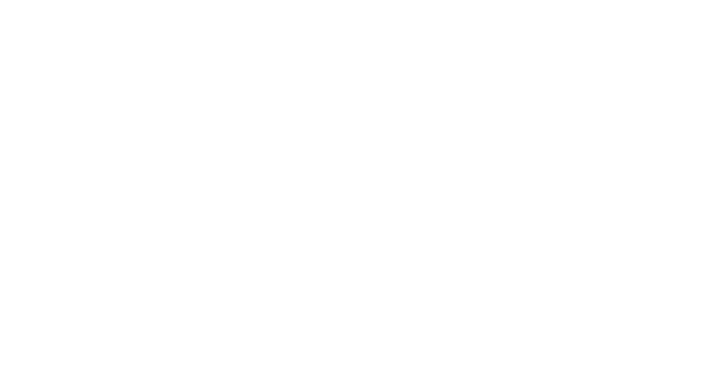
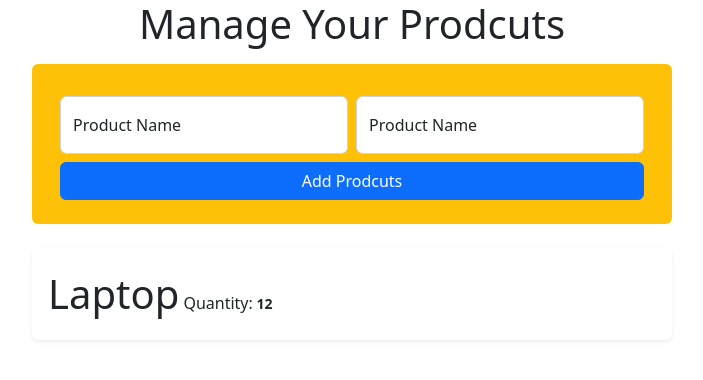
Before and after one commit to dev-parthive/Manage_your_product, a plain HTML site: page index.html in a window 1280 px wide. Shown: the whole page, without its empty margins (288-991 px from the left). Drawn offline with nearby package versions, Linux system fonts and the light colour scheme.

Commit message:
UI design complete

```diff
--- a/index.html
+++ b/index.html
@@ -5,8 +5,51 @@
     <meta http-equiv="X-UA-Compatible" content="IE=edge">
     <meta name="viewport" content="width=device-width, initial-scale=1.0">
     <title>Manage your prodcut</title>
+    <!-- bootstrap cdn link  -->
+    <link rel="stylesheet" href="https://cdn.jsdelivr.net/npm/bootstrap@5.2.1/dist/css/bootstrap.min.css
+    ">
 </head>
 <body>
+    <h1 class="text-center mb-4">Manage Your Prodcuts </h1>
+
+    <!-- product add form  -->
+    <div class="row g-2 bg-warning p-4 mb-4 w-50 mx-auto rounded">
+        <div class="col-md">
+            <!-- akane bootstrap er floating label user kora hoyce  -->
+            <div class="form-floating">
+                <input type="email" class="form-control" id="product-name"
+                    placeholder="Product Name">
+                <label for="product-name">Product Name</label>
+            </div>
+        </div>
+        <div class="col-md">
+            <div class="form-floating">
+                <input type="email" class="form-control" id="product-name"
+                    placeholder="Product Name">
+                <label for="product-name">Product Name</label>
+            </div>
+        </div>
+        <div class="col-12">
+            <div class="form-floating">
+                <button class="btn  btn-primary w-100">Add Prodcuts </button>
+            </div>
+        </div>
+
+    </div>
+
+    <!-- products section  -->
+    <section class="row g-2 mx-auto w-50">
+            <div class="shadow-sm p-3 mb-2 bg-body rounded">
+            <span class="fs-1">Laptop</span>
+            Quantity:<small class="fw-bold">
+                12
+            </small>
+        </div>
+    </section>
+
+    <!-- bootstrap cdn link  -->
+    <script src="https://cdn.jsdelivr.net/npm/bootstrap@5.2.1/dist/js/bootstrap.bundle.min.js
+    "></script>
 
 </body>
 </html>
```
